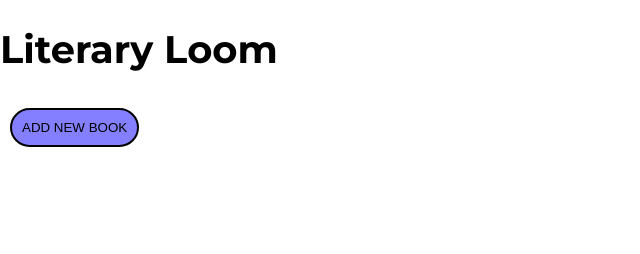
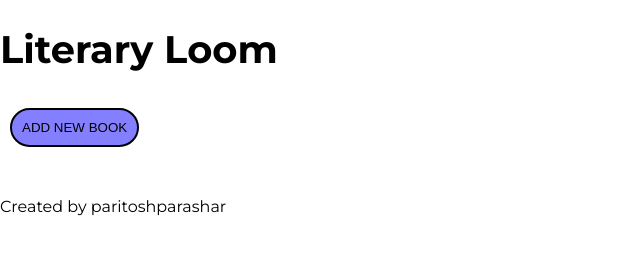
Before and after one commit to paritoshparashar/Literary-Loom, a plain HTML site: page index.html in a window 1280 px wide. Shown: the whole page, without its empty margins (0-640 px from the left). Drawn offline with Linux system fonts and the light colour scheme.

Commit message:
Add footer element

```diff
--- a/index.html
+++ b/index.html
@@ -39,5 +39,7 @@
     <div id="book-grid">
 
     </div>
+
+    <footer>Created by paritoshparashar</footer>
 </body>
 </html>
```
